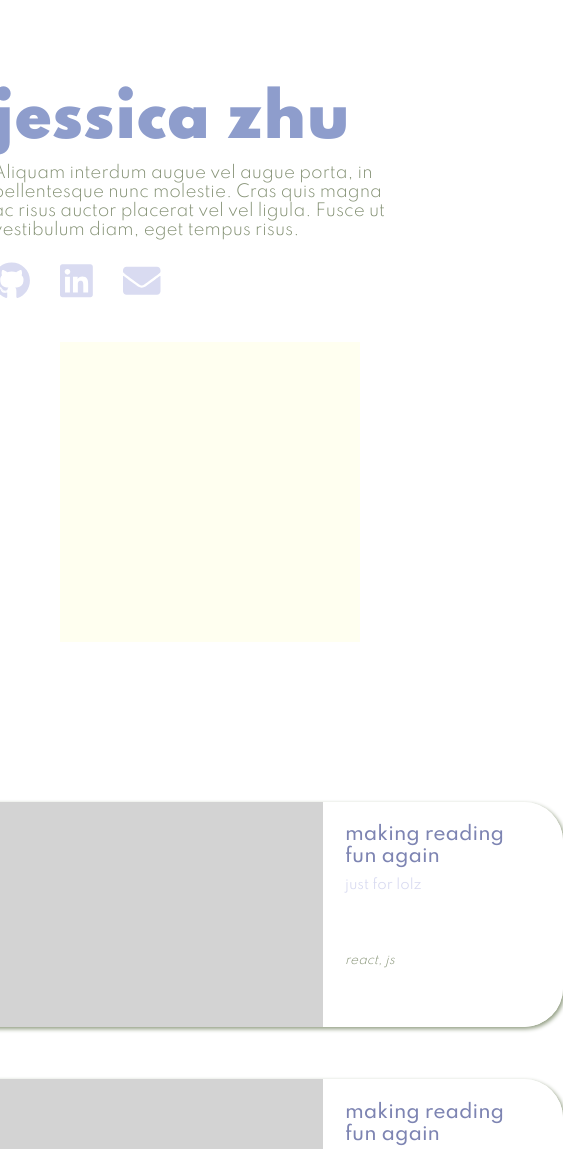
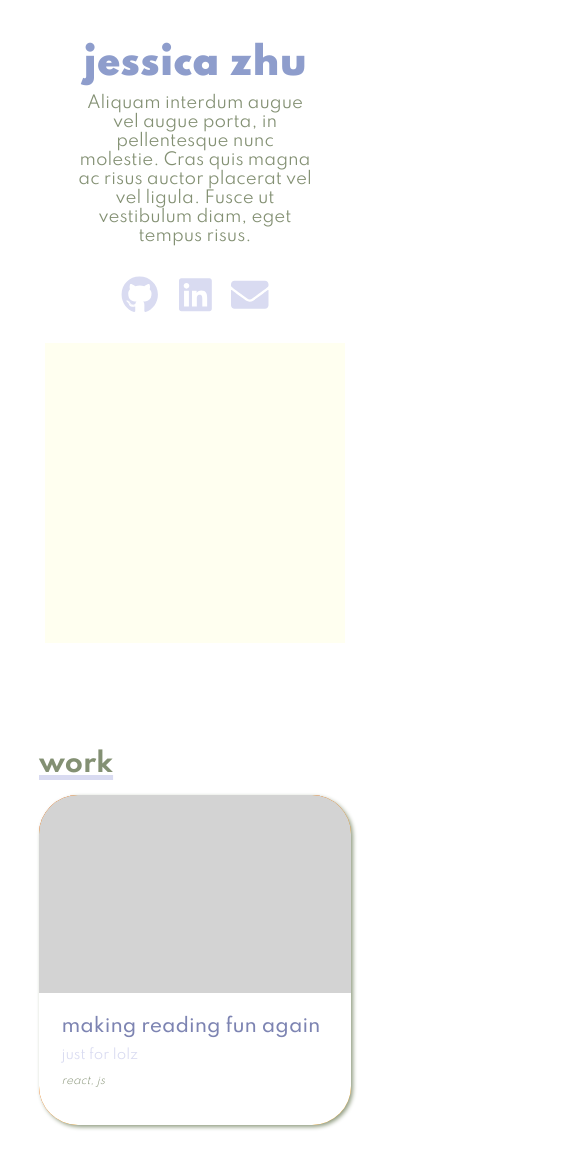
Before and after one commit to jezhu8928/my-portfolio, a Gatsby site: page / in a window 390 px wide. Shown: the part 369-1518 px from the top of the page, 563 px wide, since content can reach past the window. Built offline with nearby package versions, Linux system fonts and the light colour scheme; Gatsby itself is replaced by a stand-in of ours.

Commit message:
made everything responsive

```diff
--- a/src/components/casestudy.js
+++ b/src/components/casestudy.js
@@ -4,7 +4,7 @@ import "./layout.css";
 const CaseStudy = ({pageLink, image, title, company, tags}) => {
   return (
     <article className="room-for-growth">
-      <a href={pageLink} rel="noreferrer" target="_blank">
+      <a href={pageLink} rel="noreferrer" target="_blank" class="case-wrapper">
         <div className="case-card">
           <div className="case-card-image"></div>
           <div className="case-card-textbox">
--- a/src/components/layout.css
+++ b/src/components/layout.css
@@ -59,7 +59,6 @@ a {
   font-weight: 700;
   font-size: 1.75rem;
   color: #839073;
-
   text-decoration: underline solid #D9DBF1 0.3rem;
 }
 
@@ -132,29 +131,28 @@ nav {
 
 /*PORTFOLIO "HEY!" STYLING*/
 .hey-there-container {
-  margin-top: 3rem;
-  margin-bottom: 3rem;
+  width: 49rem;
   display: flex;
   flex-direction: row;
   align-items: center;
-  justify-content: center;
-  flex-wrap: wrap;
+  justify-content: space-between;
+  margin: auto;
+  padding: 3rem 0;
 }
+
 .hey-there {
   align-self: flex-start;
 }
 
 .hey-there-text {
-  height: 20rem;
+  width: 27rem;
   display: flex;
   flex-direction: column;
-  align-items: center;
   justify-content: center;
 }
 
 .hey-there-blurb {
-  width: 27rem;
-  font-weight: 300;
+  font-weight: 400;
   color: #839073;
   font-size: 1.1rem;
 }
@@ -172,7 +170,6 @@ nav {
   display: flex;
   align-items: center;
   justify-content: center;
-  margin-left: 2rem;
 }
 
 .inner-box {
@@ -183,23 +180,24 @@ nav {
 
 .portfolio-container {
   margin-top: 6rem;
-  margin-bottom: 3rem;
+  margin-bottom: 2rem;
   display: flex;
   flex-direction: column;
   align-items: center;
   justify-content: flex-start;
 }
 
-.work-cases {
+.case-heading {
+  align-self: flex-start;
+}
+
+.work-cases, .side-projects {
   margin-top: 1rem;
   width: auto;
   display: flex;
   flex-direction: column;
+  align-items: center;
   justify-content: center;
-}
-
-.side-projects {
-  margin-top: 2rem;
 }
 
 .room-for-growth {
@@ -209,9 +207,8 @@ nav {
   margin-top: 1rem;
   margin-bottom: 2rem;
   display: flex;
-  flex-direction: row;
   justify-content: center;
-  align-items:flex-end;
+  align-items: flex-end;
 }
 
 .case-card {
@@ -233,7 +230,6 @@ nav {
   width: 33rem;
   height: 15rem;
   background-color: lightgrey;
-  flex-shrink: 3;
 }
 
 .case-card-textbox {
@@ -291,10 +287,6 @@ nav {
 .bio-text {
   width: 27rem;
 }
-
-.bio-image-container {
-}
-
 .bio-image {
   width: 20rem;
   box-shadow: 0 2px 5px 0px #909C81;
@@ -422,22 +414,90 @@ nav {
   margin-top: 1.5rem;
 }
 
-.home-icons .home-icon-link {
+.home-icon-link {
   margin-right: 2rem;
 }
 
 /*responsive stuff*/
 
-@media screen and (max-width: 790px){
+@media screen and (max-width: 1000px){
+  .page-links {
+    margin-top: 1.5rem;
+  }
+
+  .work-cases, .side-projects {
+    width: 80%;
+  }
+
+  .room-for-growth {
+    width: 100%;
+  }
+
+  .case-wrapper {
+    width: 100%;
+  }
+
+  .case-card {
+    width: 100%;
+  }
+
+  .case-card-image {
+    width:67%;
+  }
+
+  .case-card-textbox {
+    width: 33%;
+  }
+
+  .resumeish {
+    width: 80%
+  }
+
+  .experience, .education-section, .experience-section {
+    width: 100%;
+  }
+
+}
+
+@media screen and (max-width: 820px) {
   html {
     font-size: 15px;
   }
-
 
   .actual-nav-bar {
     flex-direction: column;
   }
 
+  .hey-there-container {
+    flex-direction: column;
+    justify-content: center;
+    width: 80%;
+  }
+
+  .hey-there {
+    align-self: center;
+  }
+
+  .hey-there-text {
+    width: 100%;
+    align-items: center;
+  }
+
+  .hey-there-blurb {
+    width: 75%;
+    text-align: center;
+  }
+
+  .home-icons {
+    align-self: center;
+    justify-content: space-evenly;
+    width: 60%;
+    margin: 2rem 0;
+  }
+
+  .home-icon-link {
+    margin: 0;
+  }
 
   .bio-container {
     flex-direction: column;
@@ -450,24 +510,10 @@ nav {
     width: 100%;
   }
 
-  .page-links {
-    margin-top: 1.5rem;
-  }
-
   .bio-image-container {
     margin-top: 2rem;
   }
-
-  .resumeish {
-    width: 80%
-  }
-
-  .experience, .education-section, .experience-section {
-    width: 100%;
-  }
-
 }
-
 
 @media screen and (max-width: 425px) {
   .page-links {
@@ -478,4 +524,59 @@ nav {
   .nav-link-text {
     margin: 2rem 0;
   }
+
+  .big-text {
+    font-size: 2.5rem;
+  }
+
+  .portfolio-container {
+    margin-top: 2rem;
+  }
+
+  .work-cases, .side-projects {
+    margin-top: 2rem;
+  }
+
+  .room-for-growth {
+    height: 22rem;
+    background-color: crimson;
+    align-items: center;
+  }
+
+  .case-card {
+    height: 100%;
+    flex-direction: column;
+    background-color: orange;
+  }
+
+  .case-wrapper {
+    height: 100%;
+  }
+
+  .case-card-image {
+    height: 60%;
+    width: 100%;
+    border-top-right-radius: 39px;
+    border-bottom-left-radius: 0px;
+  }
+
+  .case-card-textbox {
+    width: 100%;
+    height: 40%;
+    border-top-right-radius: 0px;
+    border-bottom-left-radius: 39px;
+  }
+
+  .case-study-title {
+    font-size: 1.25rem;
+  }
+
+  .date {
+    font-size: 0.9rem;
+  }
+
+  .case-study-tags {
+    margin-top: 0.75rem;
+    font-size: 0.7rem;
+  }
 }
--- a/src/pages/aboutme.js
+++ b/src/pages/aboutme.js
@@ -1,9 +1,6 @@
 import * as React from "react";
 import Layout from "../components/layout";
 import Experience from "../components/entries.js";
-import { FontAwesomeIcon } from "@fortawesome/react-fontawesome";
-import { faGithub, faLinkedin } from "@fortawesome/free-brands-svg-icons";
-import { faEnvelope} from "@fortawesome/free-solid-svg-icons";
 
 import bballPic from "../images/bball.jpeg";
 
--- a/src/pages/index.js
+++ b/src/pages/index.js
@@ -35,13 +35,13 @@ const HomePage = () => {
       </div>
       <div className="portfolio-container">
         <div className="work-cases">
-          <h2 className="subheadings">work</h2>
+          <h2 className="subheadings case-heading">work</h2>
           <CaseStudy pageLink="https://www.theringer.com/" title="making reading fun again" company="just for lolz" tags="react, js"/>
           <CaseStudy pageLink="https://www.theringer.com/" title="making reading fun again" company="just for lolz" tags="react, js"/>
           <CaseStudy pageLink="https://www.theringer.com/" title="making reading fun again" company="just for lolz" tags="react, js"/>
         </div>
         <div className="side-projects">
-          <h2 className="subheadings">side projects</h2>
+          <h2 className="subheadings case-heading">side projects</h2>
           <CaseStudy pageLink="https://www.theringer.com/" title="making reading fun again" company="just for lolz" tags="react, js"/>
         </div>
       </div>
```
